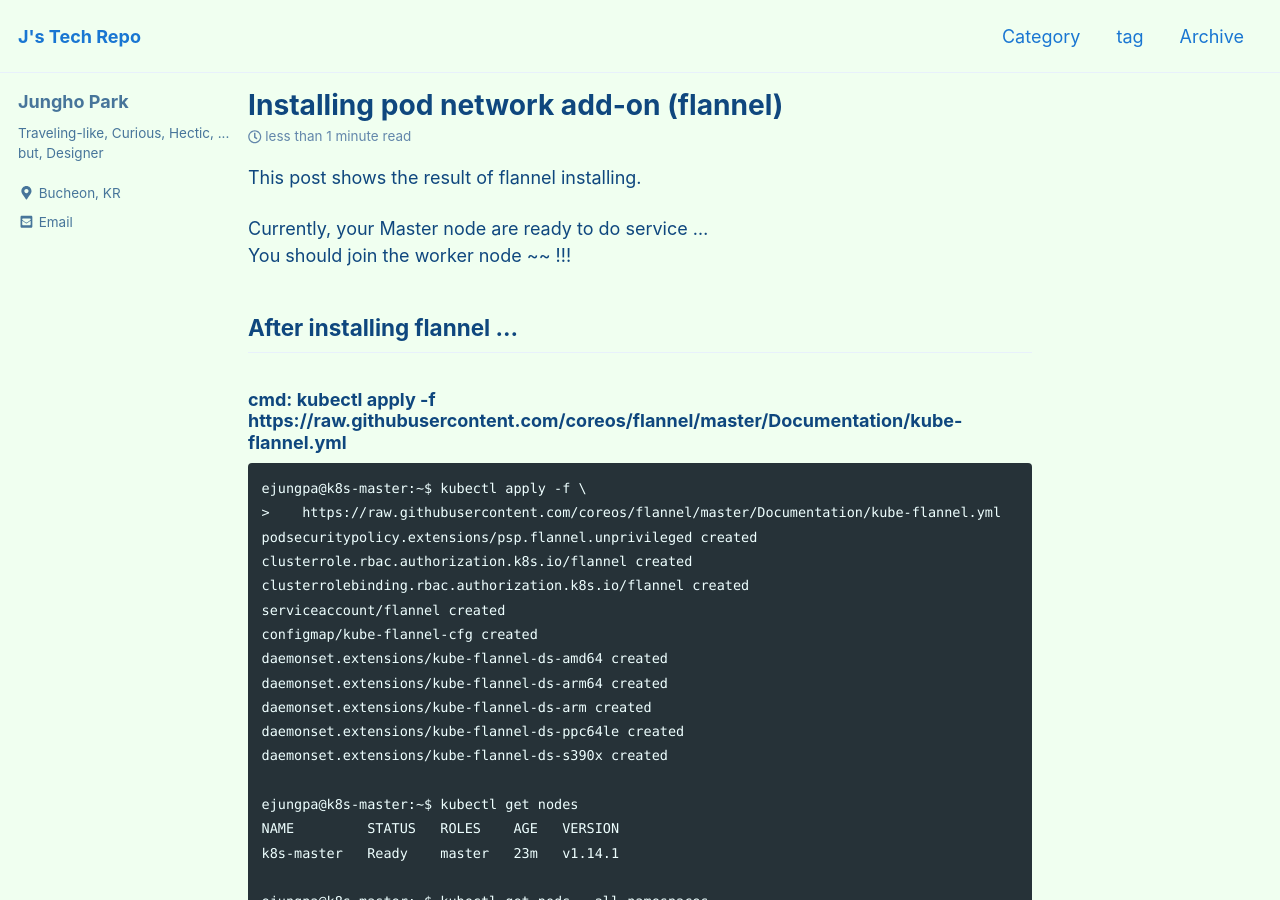
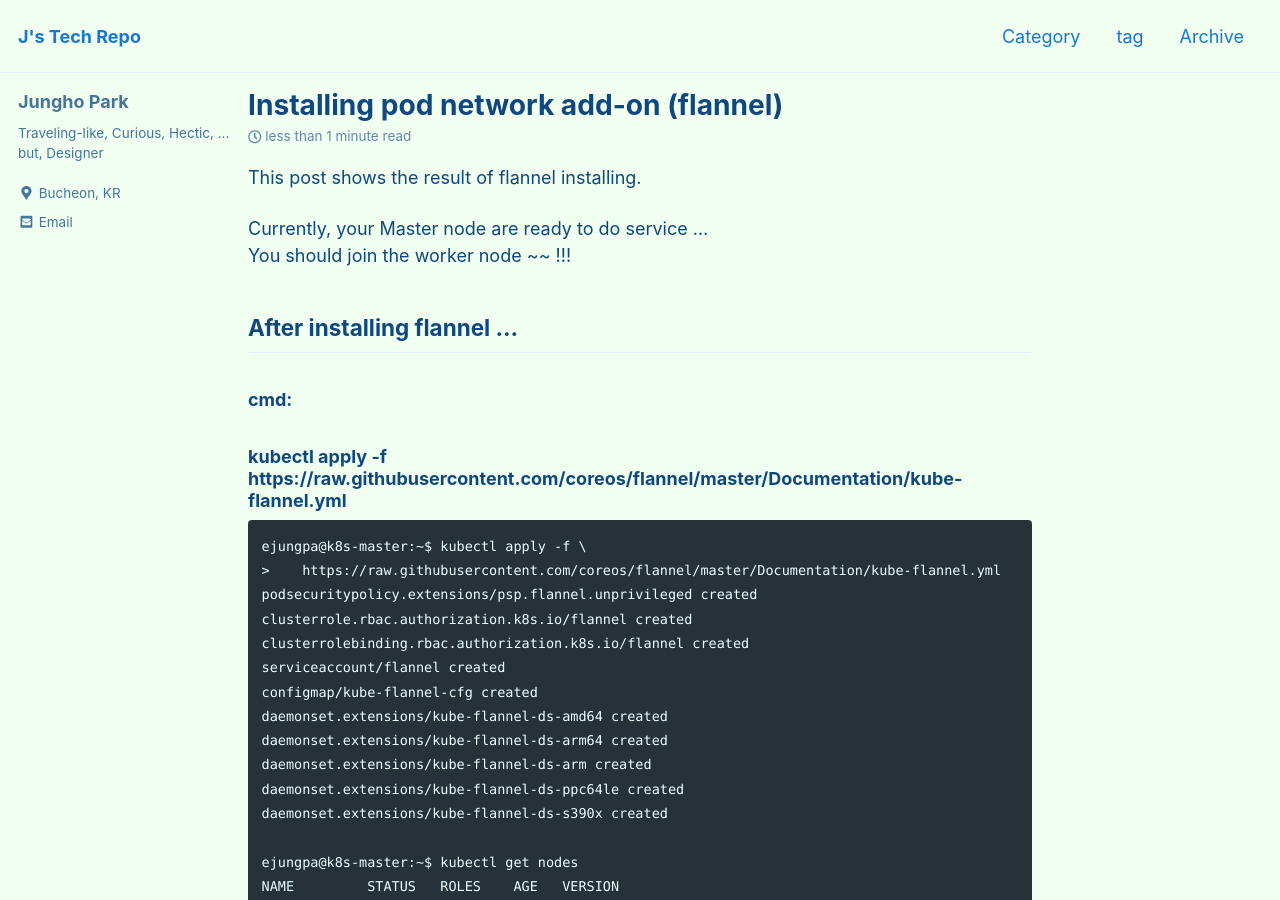
Before and after one commit to unipark00/tekrepo, a Jekyll site: the page built from _posts/2019-04-10-flannel_install.md, in a window 1280 px wide and 900 px high. Built offline with Jekyll 4.4.1, drawn with Linux system fonts in a browser that asks for light colours; cached includes are drawn as plain includes.

````diff
--- a/_posts/2019-04-10-flannel_install.md
+++ b/_posts/2019-04-10-flannel_install.md
@@ -13,7 +13,8 @@ Currently, your Master node are ready to do service ...
 You should join the worker node ~~ !!!
 
 ## After installing flannel ...
-### cmd: kubectl apply -f https://raw.githubusercontent.com/coreos/flannel/master/Documentation/kube-flannel.yml
+### cmd:
+### kubectl apply -f https://raw.githubusercontent.com/coreos/flannel/master/Documentation/kube-flannel.yml
 ```
 ejungpa@k8s-master:~$ kubectl apply -f \
 >    https://raw.githubusercontent.com/coreos/flannel/master/Documentation/kube-flannel.yml
````
